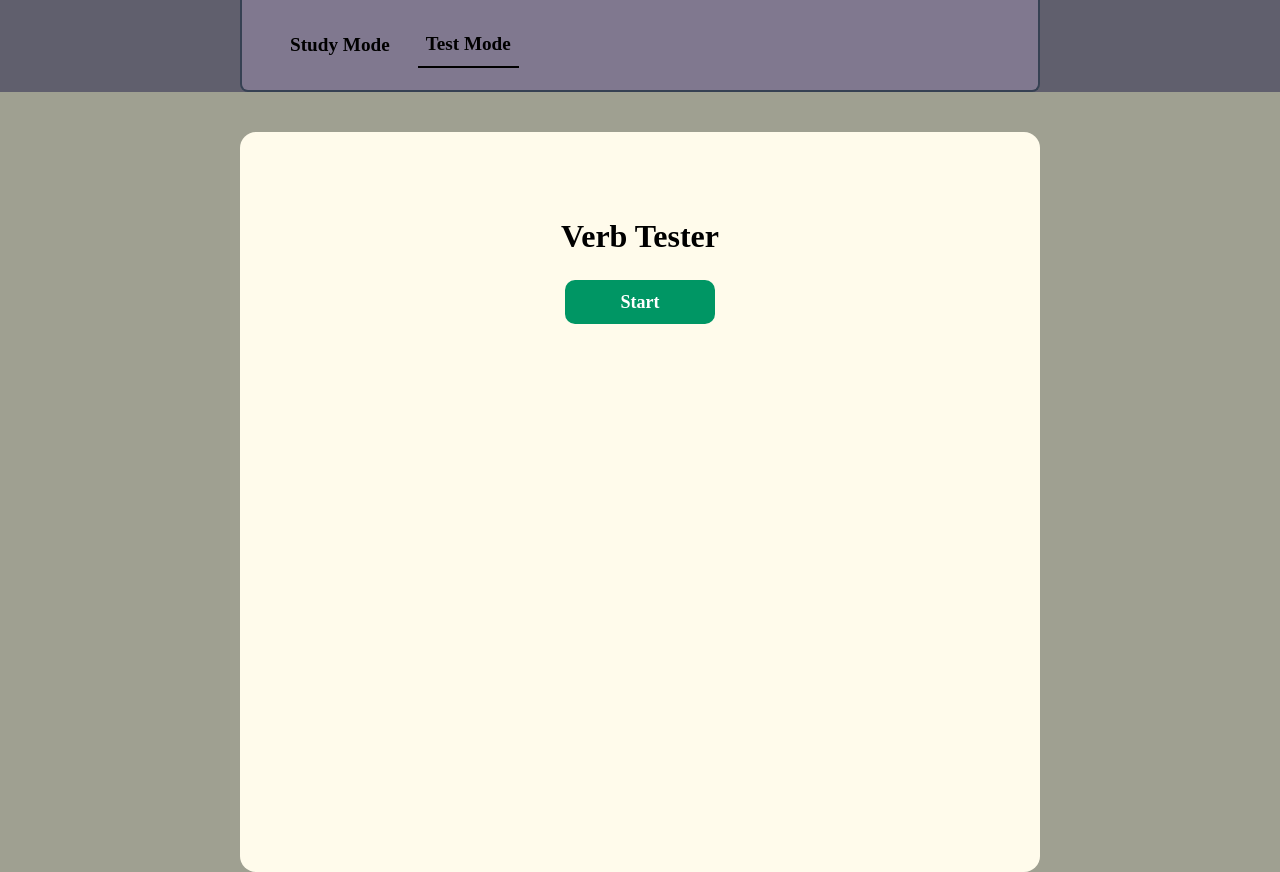
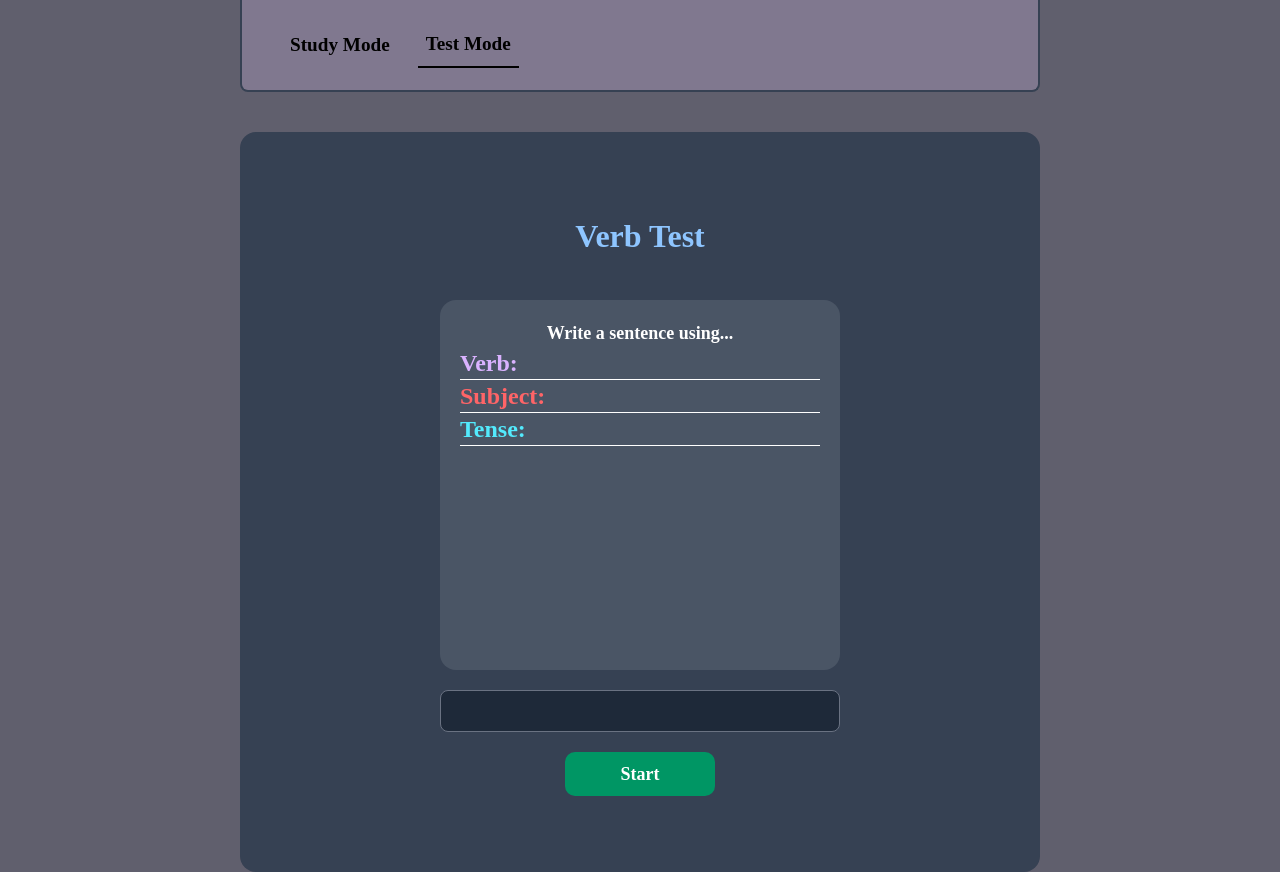
Before and after one commit to themilnera/French-Language-Practice-Tool, a SvelteKit app: page /test in a window 1280 px wide. Built offline with nearby package versions, Linux system fonts and the light colour scheme; no server answers; the database is empty; some icons are missing; a web font is replaced by a local one.

Commit message:
Further styling changes.

```diff
--- a/src/components/Study.svelte
+++ b/src/components/Study.svelte
@@ -102,7 +102,6 @@
 			selectedTense = 'présent';
 		}
 	});
-	//Search appears to be broken for some words, find out why
 </script>
 
 <div class="flex flex-col items-center justify-center">
@@ -116,7 +115,7 @@
 					{#if fullList.length !== 0}
 						{#each list as verb, index}
 							<button
-								class="mt-2 flex w-full flex-col rounded-2xl border-2 border-olive-200 p-2 text-start text-blue-400! hover:cursor-pointer hover:bg-gray-200!"
+								class="mt-2 flex w-full flex-col rounded-2xl border-2 border-olive-200 p-2 text-start text-blue-400 hover:cursor-pointer hover:bg-gray-200! hover:text-blue-800"
 								onclick={() => {
 									pushState(`/study/${verb.infinitive}`, { verb });
 									selectedVerb = verb;
@@ -152,7 +151,7 @@
 			</div>
 		{:else}
 			<div class="mt-10 flex w-110 flex-col items-center justify-center rounded-2xl bg-neutral-300 xl:w-140">
-				<div class="flex h-130 w-full flex-col items-center rounded-2xl bg-amber-50 p-3">
+				<div class="flex h-130 w-full flex-col items-center rounded-2xl bg-gray-200 p-3">
 					<h1 class="flex-1">
 						{#if selectedVerb.pronomial && ['a', 'e', 'i', 'o', 'u', 'A', 'E', 'I', 'O', 'U'].includes(selectedVerb.infinitive[0])}
 							<span class="text-pink-600">S'</span>
--- a/src/components/Test.svelte
+++ b/src/components/Test.svelte
@@ -8,7 +8,9 @@
 	let fullList = $derived(shuffle(deriveList(data?.verbs?.sort((a, b) => a.infinitive.localeCompare(b.infinitive)))) ?? []);
 	let subjects = $state(shuffle(['je', 'tu', 'on', 'vous', 'il', 'elle', 'ils', 'elles', 'nous']));
 	let tenses = $state(shuffle(['présent', 'passé composé', 'imparfait', 'futur proche', 'futur simple', 'subjonctif', 'conditionnel', 'passé conditionnel', 'plus-que-parfait', 'futur parfait']));
+
 	let started = $state(false);
+
 	let checking = $state(false);
 	let generating = $state(false);
 	let currentVerb = $state(null);
@@ -82,13 +84,13 @@
 	});
 </script>
 
-<div class="color-mid-olive flex flex-col items-center justify-center">
+<div class=" flex flex-col items-center justify-center">
 	<div class="w-[90%] max-w-200">
-		<div class="mt-10 flex h-185 w-full flex-col items-center rounded-2xl bg-amber-50">
-			<h1 class="mt-20">Verb Tester</h1>
-			{#if started}
-				<div class="mt-10 flex h-[50%] w-[80%] flex-col items-center rounded-2xl bg-amber-50">
-					<div class="flex w-100 flex-1 flex-col rounded-2xl bg-blue-900 p-5 text-center text-white">
+		<div class="mt-10 flex h-185 w-full flex-col items-center rounded-2xl bg-gray-700">
+			<h1 class="mt-20 text-blue-300">Verb Test</h1>
+
+			<div class="mt-10 flex h-[50%] w-[80%] flex-col items-center rounded-2xl">
+				<div class="flex w-100 flex-1 flex-col rounded-2xl bg-gray-600 p-5 text-center text-white">
 					<h3>Write a sentence using...</h3>
 					<div class="flex items-center justify-between border-b border-white">
 						<span class="text-2xl text-purple-300">Verb:</span>
@@ -107,11 +109,11 @@
 					<div class="m-5 h-full w-full flex-1 overflow-auto rounded-2xl border bg-white p-3 text-sm" contenteditable="false" bind:innerText={responseField}></div>
 				{/if}
 			</div>
-				<input class="mt-5 w-[76%]" bind:value={inputSentence} />
-			{/if}
+			<input class="mt-5 w-[76%] max-w-100 bg-gray-800 text-gray-100" bind:value={inputSentence} />
+
 			<div class="w-80% mb-3 flex items-center justify-center gap-3 pt-5">
 				{#if !checking}
-					{#if started}
+					{#if started && currentVerb && inputSentence.trim() != ''}
 						<button class="blue_button flex-5 text-lg!" onclick={gradeChallenge}>Correct My Sentence</button>
 					{/if}
 					<button class="def_button flex-1 text-lg!" onclick={getTest}>{nextButtonText}</button>
--- a/src/routes/study/[verb]/+page.svelte
+++ b/src/routes/study/[verb]/+page.svelte
@@ -4,7 +4,9 @@
 	let { data } = $props();
 </script>
 
-<Nav />
-{#if data}
-	<Study {data} />
-{/if}
+<div class="overflow-hidden">
+	<Nav />
+	{#if data}
+		<Study {data} />
+	{/if}
+</div>
```
Lines whose indentation alone changed are shown as unchanged.
